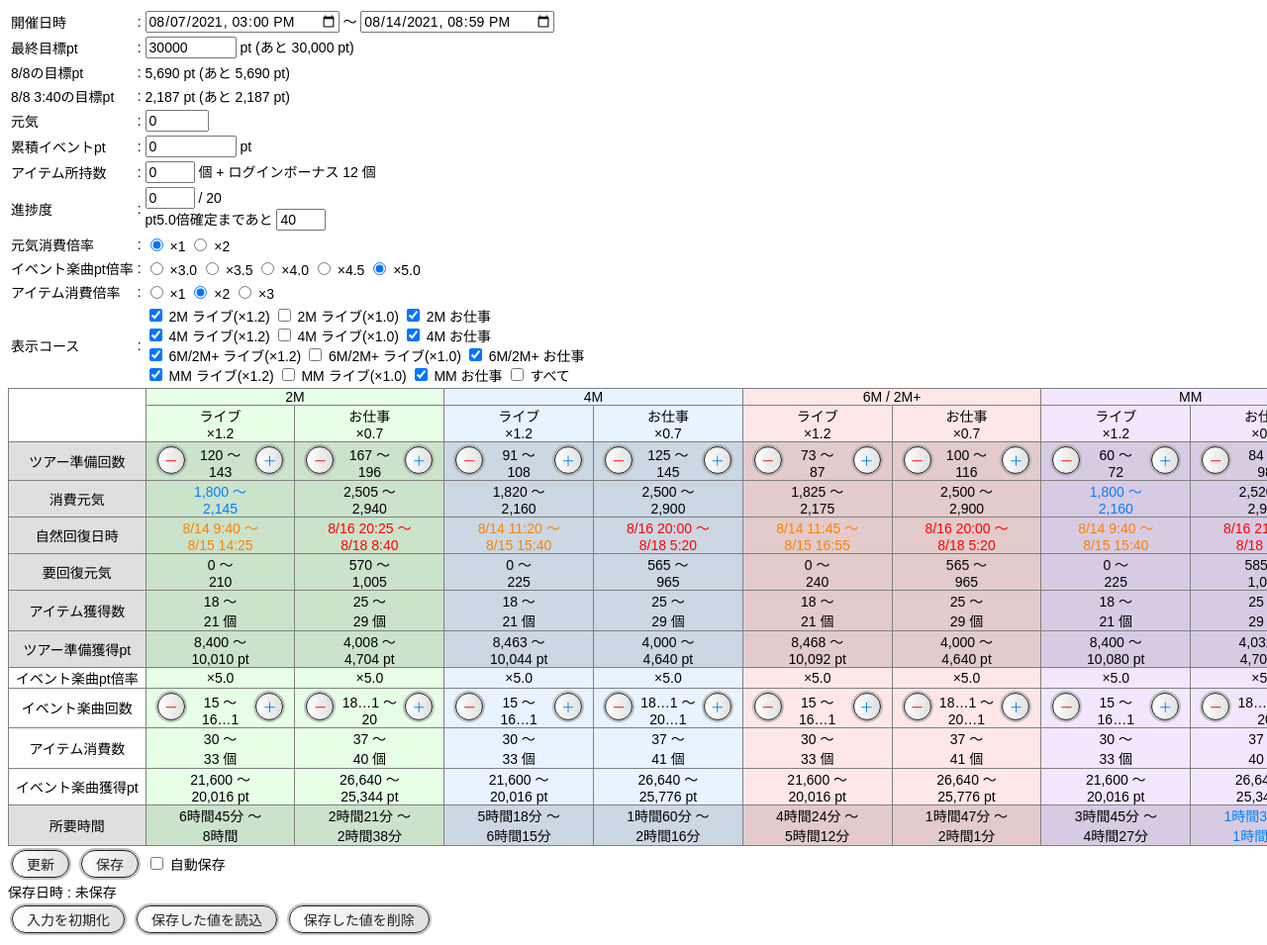
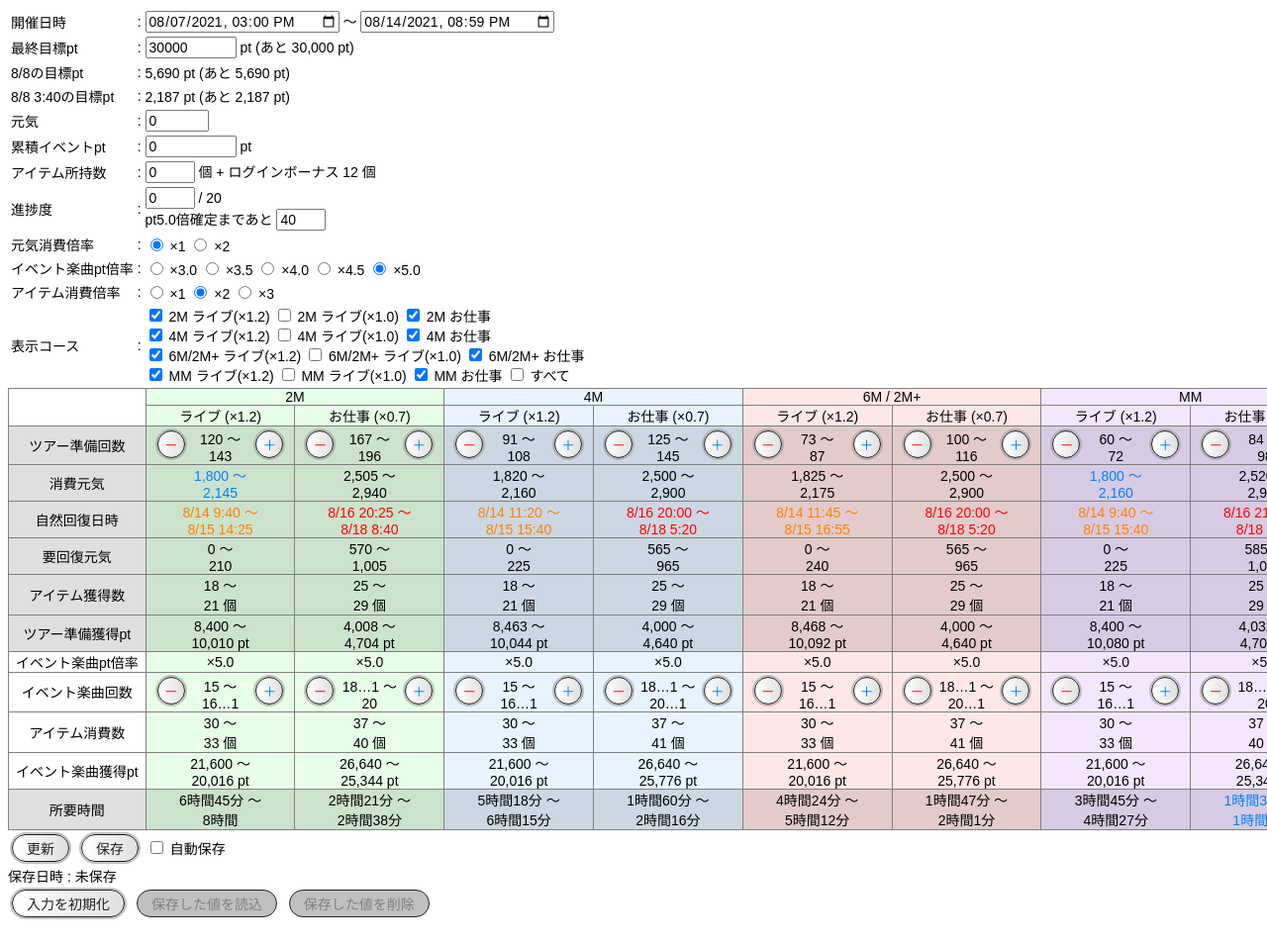
Before and after one commit to tiketike6/platinum-star-tour-calculator, a website: page index.html in a window 1280 px wide. Shown: the top 955 px of the page at 99% size. Drawn offline with nearby package versions, Linux system fonts and the light colour scheme.

Commit message:
無効なボタンのデザインを設定

```diff
--- a/index.html
+++ b/index.html
@@ -157,18 +157,18 @@
                 <td class="_mm" colspan="3">MM</td>
             </tr>
             <tr>
-                <td class="_2m_push">ライブ<br />×1.2</td>
-                <td class="_2m_live">ライブ<br />×1.0</td>
-                <td class="_2m_work">お仕事<br />×0.7</td>
-                <td class="_4m_push">ライブ<br />×1.2</td>
-                <td class="_4m_live">ライブ<br />×1.0</td>
-                <td class="_4m_work">お仕事<br />×0.7</td>
-                <td class="_6m_push">ライブ<br />×1.2</td>
-                <td class="_6m_live">ライブ<br />×1.0</td>
-                <td class="_6m_work">お仕事<br />×0.7</td>
-                <td class="_mm_push">ライブ<br />×1.2</td>
-                <td class="_mm_live">ライブ<br />×1.0</td>
-                <td class="_mm_work">お仕事<br />×0.7</td>
+                <td class="_2m_push">ライブ (×1.2)</td>
+                <td class="_2m_live">ライブ (×1.0)</td>
+                <td class="_2m_work">お仕事 (×0.7)</td>
+                <td class="_4m_push">ライブ (×1.2)</td>
+                <td class="_4m_live">ライブ (×1.0)</td>
+                <td class="_4m_work">お仕事 (×0.7)</td>
+                <td class="_6m_push">ライブ (×1.2)</td>
+                <td class="_6m_live">ライブ (×1.0)</td>
+                <td class="_6m_work">お仕事 (×0.7)</td>
+                <td class="_mm_push">ライブ (×1.2)</td>
+                <td class="_mm_live">ライブ (×1.0)</td>
+                <td class="_mm_work">お仕事 (×0.7)</td>
             </tr>
             <tr class="stripe">
                 <td>ツアー準備回数</td>
--- a/src/stylesheet.css
+++ b/src/stylesheet.css
@@ -47,16 +47,16 @@ table.solid td {
 }
 button {
     height: 2em;
+    padding: 0 1em;
     border-width: 1px;
     border-color: #202020;
     border-style: solid;
     border-radius: 1em;
     margin: 4px;
-    cursor: pointer;
-    padding: 0 1em;
     background: linear-gradient(to right, #fff, #e0e0e0);
     box-shadow: 0px 0px 0px 2px #a0a0a0a0;
     color: #202020;
+    cursor: pointer;
 }
 button:hover {
     background: linear-gradient(to right, #fff, #fff);
@@ -65,6 +65,12 @@ button:hover {
 button:active {
     background: linear-gradient(to right, #e0e0e0, #c0c0c0);
     box-shadow: 0px 0px 0px 2px #808080a0;
+}
+button:disabled {
+    background: linear-gradient(to right, #c0c0c0, #c0c0c0);
+    box-shadow: none;
+    color: #808080;
+    cursor: not-allowed;
 }
 .subtractTourTimes,
 .subtractEventTimes {
```
